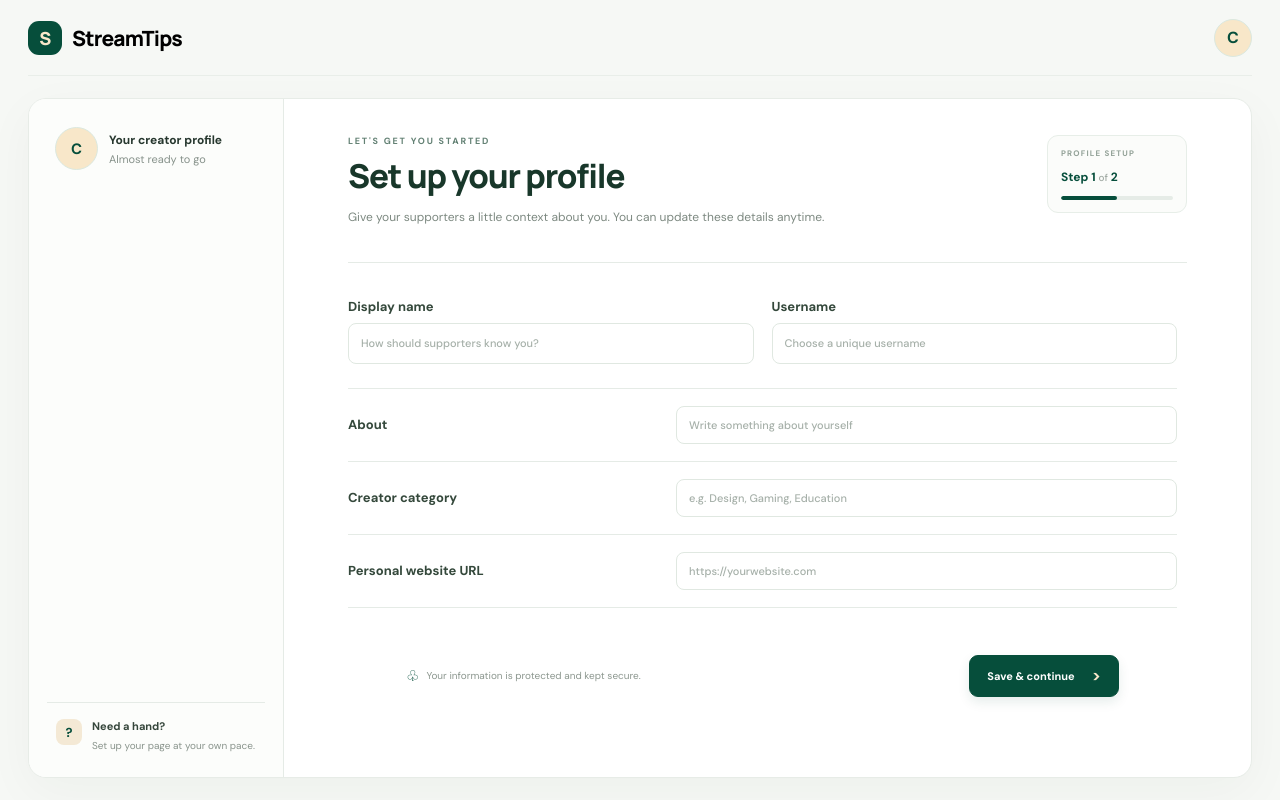
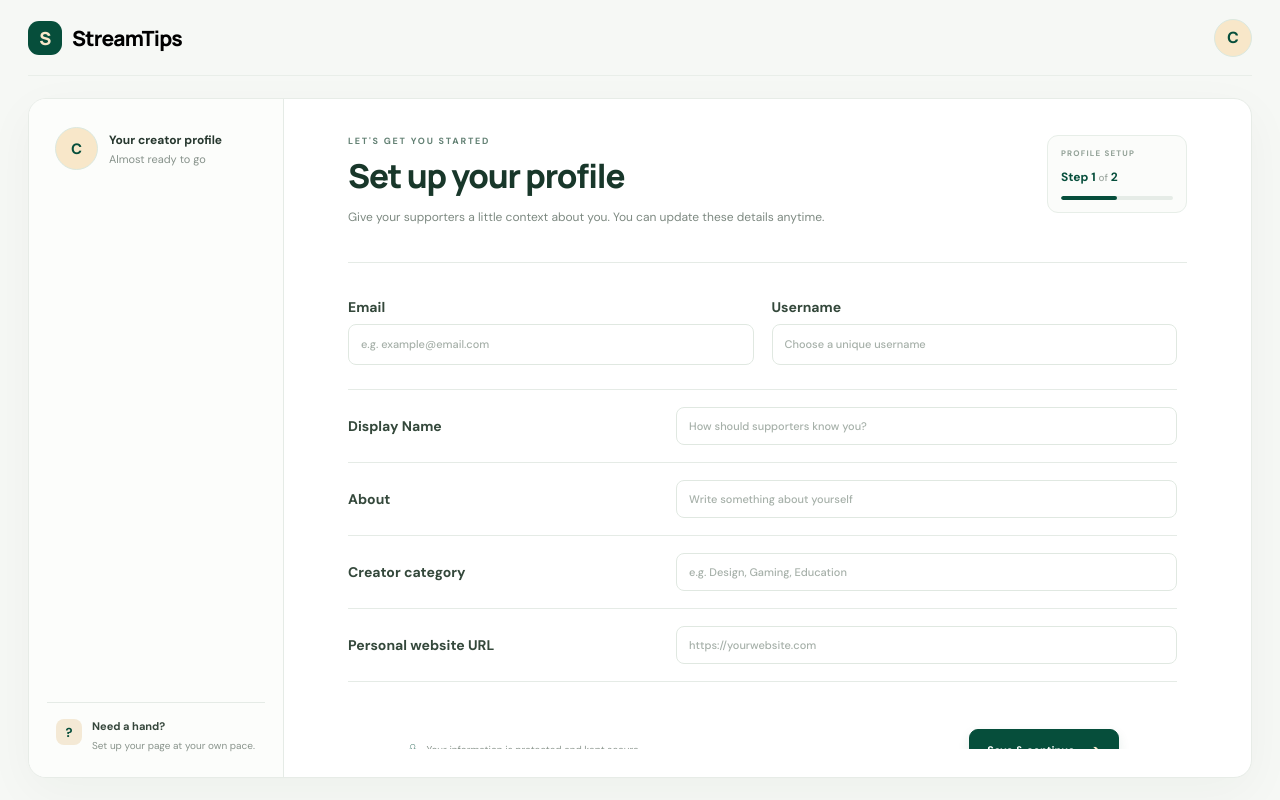
Before and after one commit to AnkitM-gitH7920/StreamTips, a React (Vite) app in the folder Client/: page /me/setup in a window 1280 px wide. Built offline with nearby package versions, Linux system fonts and the light colour scheme; no server answers.

Commit message:
Minor fixes to creator setup page Ui

```diff
--- a/Client/src/Components/CreatorSetupPage.jsx
+++ b/Client/src/Components/CreatorSetupPage.jsx
@@ -1,12 +1,52 @@
 import React, { useState } from "react";
 import "../css/creator-setup-page.css";
 
+// To be added field
+// * Display name
+// * Username
+// * email
+// * about
+// * Creator category
+// * Website URL
+// * Streaming platforms
 const fields = [
-     { name: "about", label: "About", placeholder: "Write something about yourself" },
-     { name: "category", label: "Creator category", placeholder: "e.g. Design, Gaming, Education" },
-     // { name: "game-category", label: "Games ", placeholder: "e.g. Designer, Developer, Educator" },
-     // { name: "instagram", label: "Instagram Profile", placeholder: "https://instagram.com/username", type: "url" },
-     { name: "website", label: "Personal website URL", placeholder: "https://yourwebsite.com", type: "url" },
+     {
+          name: "displayName",
+          label: "Display Name",
+          placeholder: "How should supporters know you?",
+          fieldOptionsObj: {
+               fieldType: "planetext",
+               selectionOptions: [],
+          },
+     },
+     {
+          name: "about",
+          label: "About",
+          placeholder: "Write something about yourself",
+          fieldOptionsObj: {
+               fieldType: "planetext",
+               selectionOptions: [],
+          },
+     },
+     {
+          name: "category",
+          label: "Creator category",
+          placeholder: "e.g. Design, Gaming, Education",
+          fieldOptionsObj: {
+               fieldType: "planetext",
+               selectionOptions: [],
+          },
+     },
+     {
+          name: "website",
+          label: "Personal website URL",
+          placeholder: "https://yourwebsite.com",
+          fieldOptionsObj: {
+               fieldType: "planetext",
+               selectionOptions: [],
+          },
+          type: "url",
+     },
 ];
 
 export default function CreatorSetupPage({ initialValues = {}, onSubmit, onSkip, isSaving = false }) {
@@ -44,7 +84,9 @@
           }
      };
 
-     const field = (name, label, placeholder, type = "text") => (
+     const field = (name, label, placeholder, fieldType, type = "text") => {
+          if (fieldType === "planetext") {
+               return (
                     <div className="st-setup-field" key={name}>
                          <label htmlFor={name}>{label}</label>
                          <input
@@ -57,6 +99,13 @@
                          />
                     </div>
                );
+          } else if (fieldType === "selection") {
+               return (
+                    // Create a field with Ui blended selection dropdown
+                    <input type="password" />
+               );
+          }
+     };
 
      return (
           <main className="st-setup-page">
@@ -66,9 +115,6 @@
                          <span>StreamTips</span>
                     </a>
                     <div className="st-setup-top-actions">
-                         {/* <span className="st-setup-save-state">
-                              <i /> Profile setup
-                         </span>*/}
                          <span className="st-setup-avatar">
                               {profile.displayName?.trim()?.[0]?.toUpperCase() || "C"}
                          </span>
@@ -86,20 +132,10 @@
                                    <small>{profile.username ? `@${profile.username}` : "Almost ready to go"}</small>
                               </div>
                          </div>
-                         {/* <p className="st-setup-nav-heading">WORKSPACE</p>*/}
                          <nav className="st-setup-nav" aria-label="Setup navigation">
                               <div className="st-setup-pfp">
                                    <img src="" alt="" />
                               </div>
-                              {/* <button onClick={() => setActiveTab("creator")} type="button" className={activeTab === "creator" ? "active" : ""}>
-                                   <span>◉</span> Creator profile <i />
-                              </button>
-                              <button onClick={() => setActiveTab("personal")} type="button" className={activeTab === "personal" ? "active" : ""} >
-                                   <span>▤</span> Personal information
-                              </button>*/}
-                              {/* <button type="button" onClick={() => setActiveTab("security")}>
-                                   <span>◇</span> Login &amp; security
-                              </button>*/}
                          </nav>
                          <div className="st-setup-help">
                               <span>?</span>
@@ -130,52 +166,18 @@
                                    </div>
                               </div>
                          </div>
-
-                         {/* <div className="st-setup-tabs" role="tablist" aria-label="Profile settings">
-                              <button
-                                   type="button"
-                                   role="tab"
-                                   aria-selected={activeTab === "creator"}
-                                   className={activeTab === "creator" ? "active" : ""}
-                                   onClick={() => setActiveTab("creator")}
-                              >
-                                   Creator profile
-                              </button>
-                              <button
-                                   type="button"
-                                   role="tab"
-                                   aria-selected={activeTab === "personal"}
-                                   className={activeTab === "personal" ? "active" : ""}
-                                   onClick={() => setActiveTab("personal")}
-                              >
-                                   Personal info
-                              </button>*/}
-                         {/* <button
-                                   type="button"
-                                   role="tab"
-                                   aria-selected={activeTab === "security"}
-                                   className={activeTab === "security" ? "active" : ""}
-                                   onClick={() => setActiveTab("security")}
-                              >
-                                   Login &amp; security
-                              </button>*/}
-                         {/* </div>*/}
-
                          <form className="st-setup-form" onSubmit={submit}>
-                              {/* <div className="st-setup-section-heading">
-                                   <div>
-                                        <h2>Creator details</h2>
-                                        <p>These details help shape your public StreamTips page.</p>
-                                   </div>
-                                   <span>PUBLIC PROFILE</span>
-                              </div>*/}
                               <div className="st-setup-two-col">
-                                   {field("displayName", "Display name", "How should supporters know you?")}
-                                   {field("username", "Username", "Choose a unique username")}
+                                   {field("email", "Email", "e.g. example@email.com", "planetext")}
+                                   {field("username", "Username", "Choose a unique username", "planetext")}
                               </div>
                               <div className="st-setup-divider" />
                               <div className="st-setup-rows">
-                                   {fields.map(({ name, label, placeholder, type }) => (
+                                   {fields.map(({ name, label, placeholder, fieldOptionsObj, type }) => {
+                                        console.log(fieldOptionsObj);
+                                        const { fieldType, selectionOptions } = fieldOptionsObj;
+                                        if (fieldType === "planetext") {
+                                             return (
                                                   <div className="st-setup-row" key={name}>
                                                        <label htmlFor={name}>{label}</label>
                                                        <input
@@ -187,7 +189,11 @@
                                                             placeholder={placeholder}
                                                        />
                                                   </div>
-                                   ))}
+                                             );
+                                        } else if (fieldType === "selection") {
+                                             return <div>Nothing</div>;
+                                        }
+                                   })}
                               </div>
                               {/* <div className="st-setup-affiliate">
                                              <span className="st-setup-spark">✦</span>
--- a/Client/src/css/creator-setup-page.css
+++ b/Client/src/css/creator-setup-page.css
@@ -346,7 +346,7 @@
 .st-setup-field label,
 .st-setup-row label {
      color: #34483b;
-     font-size: 13px;
+     font-size: 14px;
      font-weight: 700;
 }
 .st-setup-field input,
```
Lines whose indentation alone changed are shown as unchanged.
